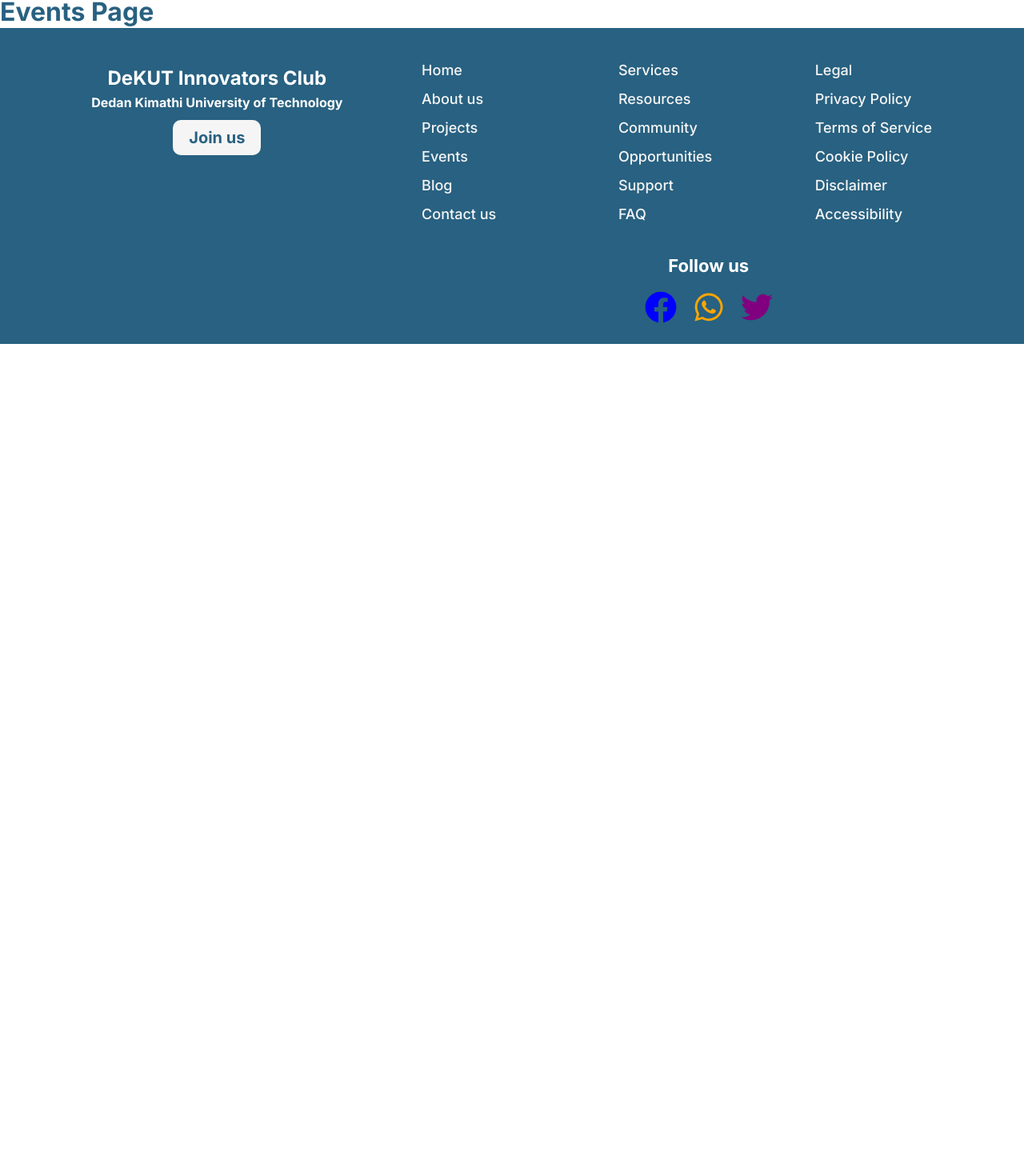
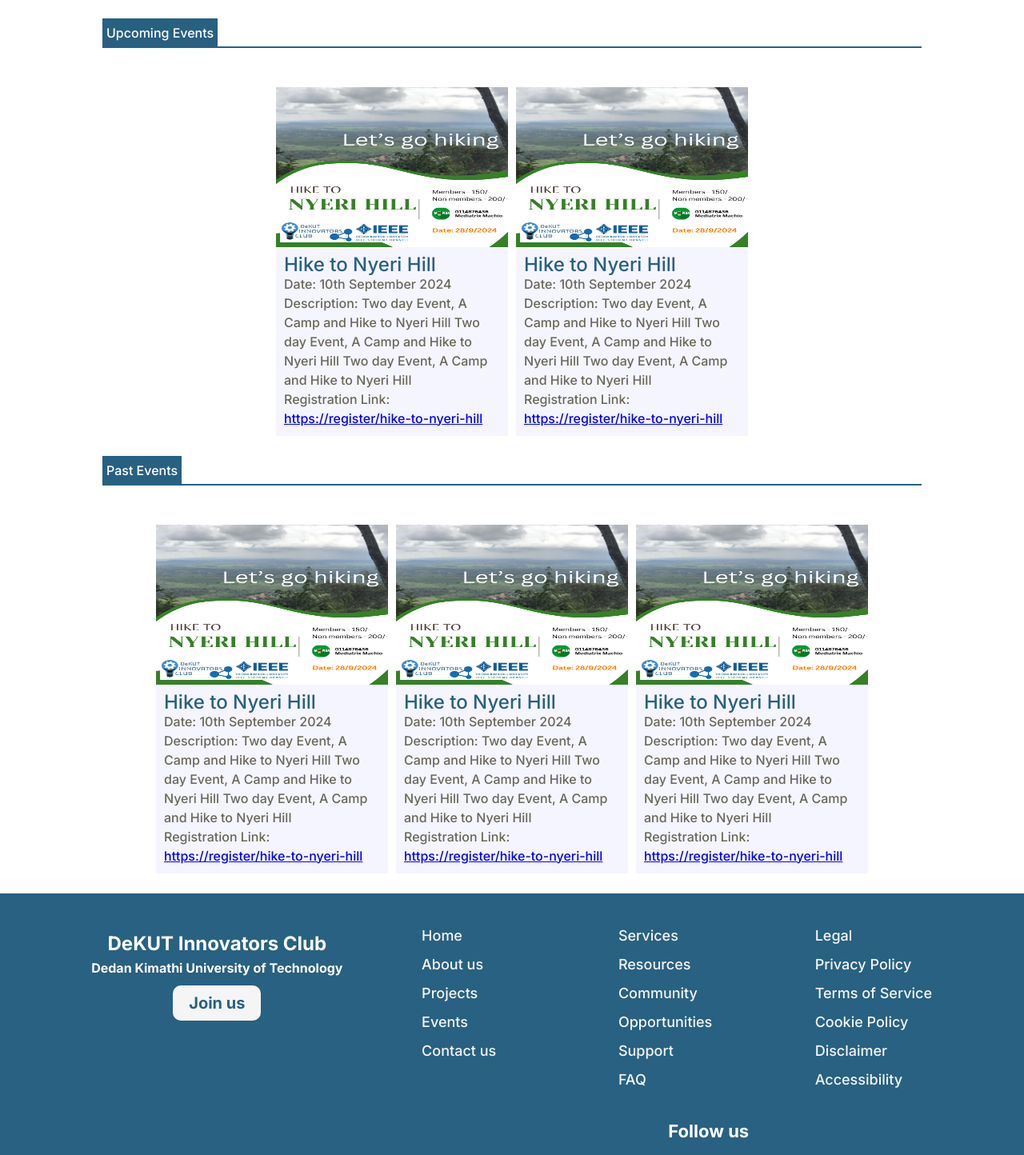
Before and after one commit to DeKUTInnovatorsClub/dekut_innovators, a React (Vite) app: page /events in a window 1280 px wide. Shown: the part 143-1587 px from the top of the page at 80% size. Before the commit the page ends 800 px from the top, so only its background shows below. Built offline with nearby package versions, Linux system fonts and the light colour scheme.

Commit message:
create events page

```diff
--- /dev/null
+++ b/src/components/Event.jsx
@@ -0,0 +1,14 @@
+import EventPhoto from "../assets/images/hike.png"
+export default function Event(){
+    return (
+        <div className="event">
+            <img src={EventPhoto} alt="event poster" />
+            <div className="about-event">
+                <h2 style={{fontSize:"1.5rem"}}>Hike to Nyeri Hill</h2>
+                <p>Date: 10th September 2024</p>
+                <p>Description: Two day Event, A Camp and Hike to Nyeri Hill Two day Event, A Camp and Hike to Nyeri Hill Two day Event, A Camp and Hike to Nyeri Hill </p>
+                <p>Registration Link: <a href="#" style={{color: "blue", textDecoration:"underline"}}>https://register/hike-to-nyeri-hill</a></p>
+            </div>
+        </div>
+    )
+}
--- a/src/components/Footer.jsx
+++ b/src/components/Footer.jsx
@@ -1,6 +1,6 @@
-import React from "react";
+import {Link } from "react-router-dom";
 import "../styles/footer.css";
-import { FaTwitter, FaFacebook, FaWhatsapp } from "react-icons/fa";
+import { FaTwitter, FaFacebook, FaWhatsapp, FaLinkedin } from "react-icons/fa";
 
 export default function Footer() {
   return (
@@ -14,12 +14,12 @@ export default function Footer() {
         <div className="fcont12">
           <div className="fcont13">
             <div className="fcont14">
-              <h4>Home</h4>
-              <h4>About us</h4>
-              <h4>Projects</h4>
-              <h4>Events</h4>
-              <h4>Blog</h4>
-              <h4>Contact us</h4>
+              <Link to='/'>Home</Link>
+              <Link to='about'>About us</Link>
+              <Link to='projects'>Projects</Link>
+              <Link to='events'>Events</Link>
+              {/* <Link to='blog'>Blog</Link> */}
+              <Link to='contact-us'>Contact us</Link>
             </div>
             <div className="fcont14">
               <h4>Services</h4>
@@ -43,13 +43,16 @@ export default function Footer() {
             <h3>Follow us</h3>
             <div className="fcont16">
               <a href="#" aria-label="Facebook">
-                <FaFacebook style={{color:'blue', fontSize:'40px'}}/>
+                <FaFacebook style={{color:'white', fontSize:'40px'}}/>
               </a>
               <a href="#" aria-label="WhatsApp">
-                <FaWhatsapp style={{color:'orange', fontSize:'40px'}}/>
+                <FaWhatsapp style={{color:'white', fontSize:'40px'}}/>
               </a>
               <a href="#" aria-label="Twitter">
-                <FaTwitter style={{color: 'purple', fontSize:'40px'}}/>
+                <FaTwitter style={{color: 'white', fontSize:'40px'}}/>
+              </a>
+              <a href="#" aria-label="Twitter">
+                <FaLinkedin style={{color: 'white', fontSize:'40px'}}/>
               </a>
             </div>
           </div>
--- a/src/index.css
+++ b/src/index.css
@@ -179,7 +179,7 @@ button:hover {
 .upcoming-events > p {
   color: #000;
 }
-.featured-events-container {
+.featured-events-container, .upcoming-events-container, .past-events {
   margin-top: 1.5rem;
   display: flex;
   justify-content: center;
@@ -187,14 +187,14 @@ button:hover {
   /* gap: 10px; */
   flex-wrap: wrap;
 }
-.featured-event {
+.featured-event, .event {
   max-width: 300px;
   display: flex;
   flex-direction: column;
   padding: 5px;
   flex-wrap: wrap;
 }
-.featured-event img{
+.featured-event img, .event img{
   width: 100%;
   max-width: 500px;
   max-height: 200px;
@@ -330,3 +330,21 @@ form > button {
   align-items: center;
   text-transform: capitalize;
 }
+.events {
+  width: 80%;
+  margin: 20px auto;
+  display: flex;
+  flex-direction: column;
+  gap: 20px;
+}
+hr {
+  border: 1px solid #286181;
+  margin-top: -20px;
+}
+.events > h2 {
+  color: #fff;
+  width: fit-content;
+  border-top: 1px solid #286181;
+  background-color: #286081;
+  padding: 5px;
+}
--- a/src/pages/Events.jsx
+++ b/src/pages/Events.jsx
@@ -1,6 +1,23 @@
-
+import Event from "../components/Event"
 export default function Events(){
     return (
-        <h1>Events Page</h1>
+        <div className="events">
+            <h2>Upcoming Events</h2>
+            <hr />
+            <div className="upcoming-events-container">
+                <Event />
+                <Event />
+                {/* <Event /> */}
+
+            </div>
+            <h2>Past Events</h2>
+            <hr />
+            <div className="past-events">
+                <Event />
+                <Event />
+                <Event />
+
+            </div>
+        </div>
     )
 }
--- a/src/styles/footer.css
+++ b/src/styles/footer.css
@@ -61,7 +61,8 @@
   min-width: 150px;
 }
 
-.fcont14 h4 {
+.fcont14 h4, .fcont14 a {
+  display: block;
   color: whitesmoke;
   font-size: 18px;
   line-height: 2;
```
